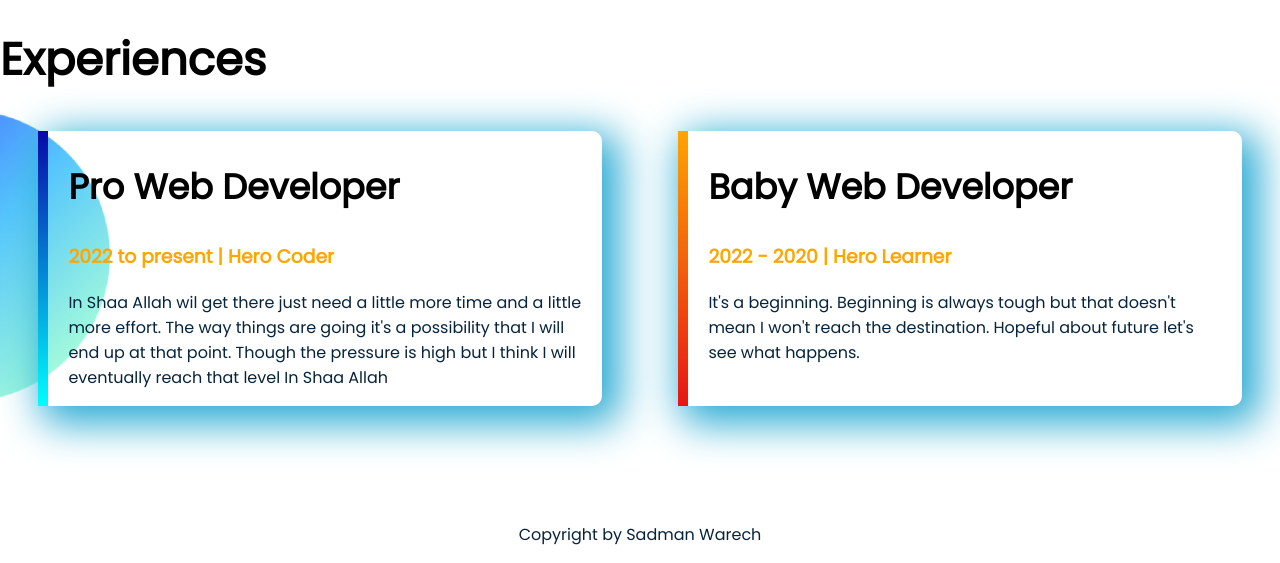
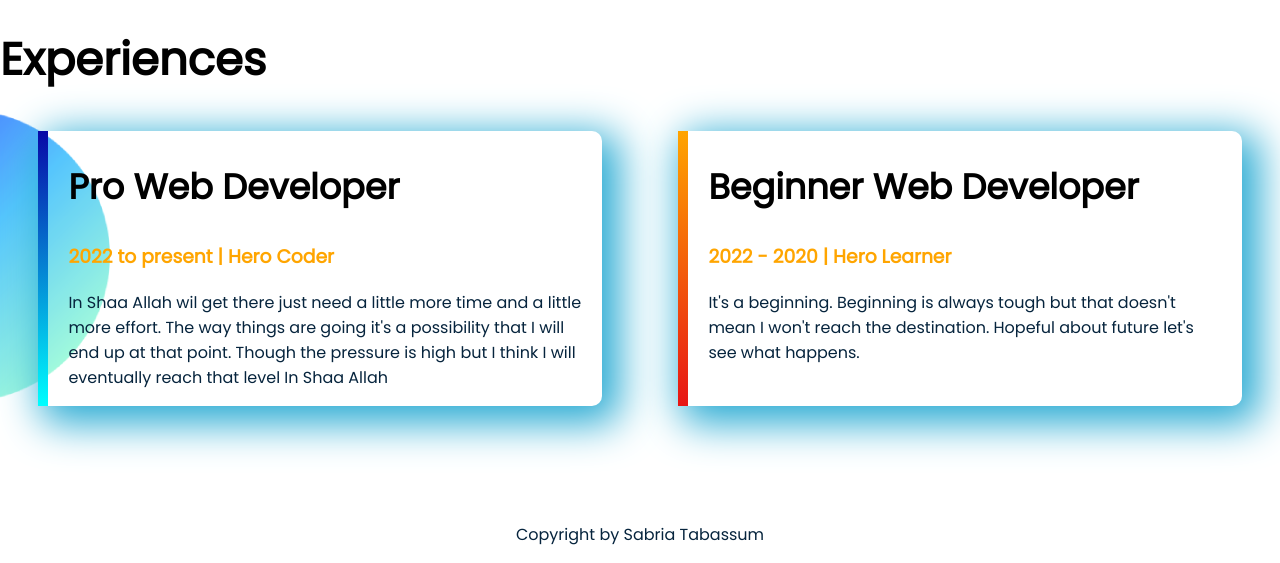
Before and after one commit to sabria-tabassum/Sabria-Portfolio, a plain HTML site: page index.html in a window 1280 px wide. Shown: the part 920-1483 px from the top of the page. Drawn offline with Linux system fonts and the light colour scheme.

Commit message:
2nd commit

```diff
--- a/index.html
+++ b/index.html
@@ -33,7 +33,7 @@
             <p>This is my first ever attempt to make a website using html and css. Hope that it will turn into a good
                 one.The most important part is I learn something</p>
 
-            <a class="link-button" target="_blank" href="https://www.instagram.com/sadman_ridom221/">HIRE ME</a>
+            <a class="link-button" target="_blank" href="https://github.com/sabria-tabassum">HIRE ME</a>
 
         </div>
 
@@ -88,7 +88,7 @@
 
             <div id="baby" class="nijer-moto">
 
-                <h2>Baby Web Developer</h2>
+                <h2>Beginner Web Developer</h2>
 
                 <h3 class="org-clr">2022 - 2020 | Hero Learner</h3>
 
@@ -102,7 +102,7 @@
     </section>
 
     <footer>
-        <p> Copyright by Sadman Warech </p>
+        <p> Copyright by Sabria Tabassum </p>
     </footer>
 
 </body>
```
